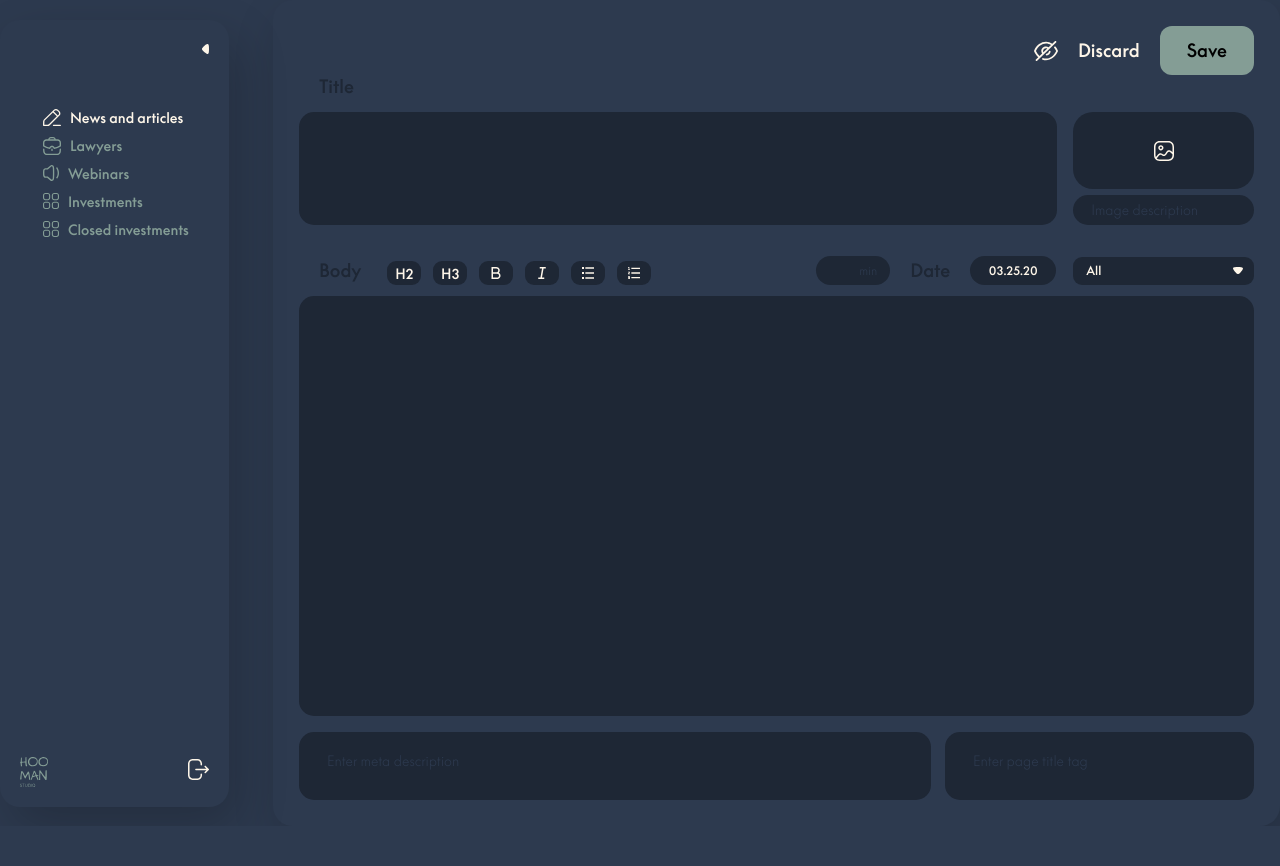
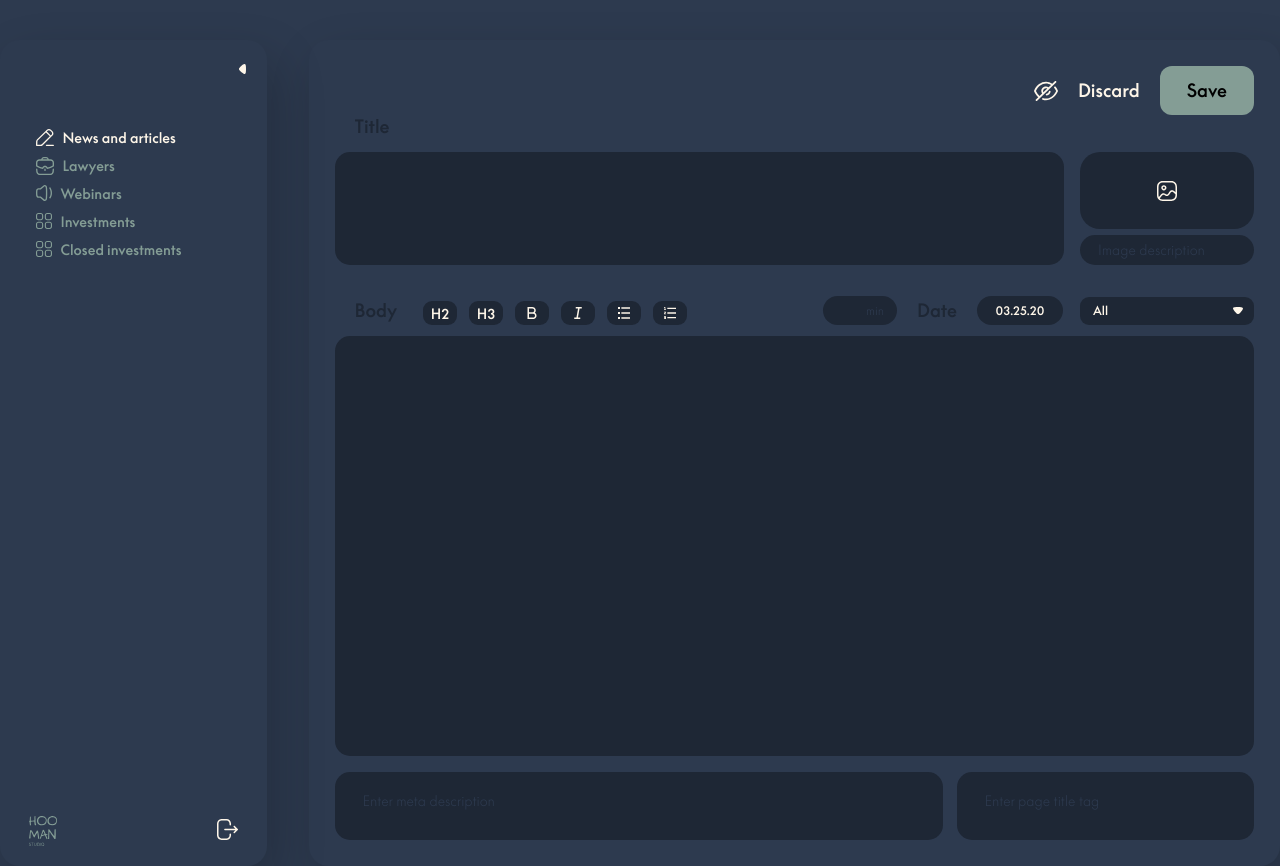
Before and after one commit to katieseo/custom-post, a Next.js app: page / in a window 1280 px wide. Before the commit the page ends 826 px from the top, so only its background shows below. Built offline with nearby package versions, Linux system fonts and the light colour scheme.

Commit message:
made it min responsive, adjusted minor styles

```diff
--- a/components/Nav.tsx
+++ b/components/Nav.tsx
@@ -58,7 +58,7 @@ const Nav = () => {
       <div className="nav-footer">
         <IconHoomanStudio />
         <Link href="/">
-          <a>
+          <a className="nav-footer-logout">
             <IconLogout />
           </a>
         </Link>
--- a/styles/_Layout.scss
+++ b/styles/_Layout.scss
@@ -1,8 +1,10 @@
+#__next {
+  min-height: 100%;
+}
+
 .container {
-  align-items: center;
   display: flex;
-  justify-content: center;
-  height: 100%;
-  margin: auto;
+  min-height: 787px;
+  margin: 40px auto;
   max-width: 1356px;
 }
--- a/styles/_Nav.scss
+++ b/styles/_Nav.scss
@@ -2,28 +2,41 @@ nav {
   box-shadow: 10px 20px 50px rgba(0, 0, 0, 0.2);
   border-radius: 20px;
   display: flex;
-  font-size: 14px;
+  font-size: 0.875rem;
   flex-direction: column;
   min-height: 787px;
-  padding: 20px;
+  min-width: 140px;
+  padding: 20px 2.29%;
   position: relative;
   transition: all 0.5s ease;
-  width: 283px;
+  width: 20.87%;
+
+  /* Mini Nav style is on the bottom */
 
   .nav-toggle {
     margin-bottom: 46px;
-    right: 20px;
     text-align: right;
+    transition: all 0.5s ease;
+
+    @media (min-width: 1024px) {
+      margin-right: -8px;
+    }
 
     span {
       cursor: pointer;
       display: inline-block;
     }
+
+    svg:hover {
+      fill: var(--color-text-hover);
+    }
   }
+
+  /* nav list ----------*/
 
   ul {
     list-style: none;
-    padding-left: 18px;
+    padding-left: 0.6%;
   }
 
   li {
@@ -49,8 +62,11 @@ nav {
     svg {
       display: inline-block;
       fill: var(--color-text-inactive);
-      margin-right: 9px;
       vertical-align: top;
+    }
+
+    .nav-title {
+      margin-left: 9px;
     }
   }
 
@@ -64,6 +80,8 @@ nav {
     }
   }
 
+  /* logo, logout ----------*/
+
   .nav-footer {
     align-items: center;
     display: flex;
@@ -72,10 +90,17 @@ nav {
   }
 }
 
+/* Mini Nav
+----------------------------------------*/
+
 nav.mini {
-  width: 72px;
+  padding: 20px;
+  min-width: 70px;
+  width: 70px;
 
   .nav-toggle {
+    margin-right: 0;
+
     svg {
       transform: rotate(180deg);
     }
@@ -97,7 +122,7 @@ nav.mini {
         border-radius: 4px;
         display: block;
         position: absolute;
-        left: 30px;
+        left: 20px;
         padding: 2px;
         text-align: center;
         top: 2px;
@@ -108,6 +133,9 @@ nav.mini {
 
   .nav-footer {
     flex-direction: column-reverse;
-    gap: 20px;
+
+    .nav-footer-logout {
+      margin-bottom: 25px;
+    }
   }
 }
--- a/styles/_Post.scss
+++ b/styles/_Post.scss
@@ -1,12 +1,16 @@
 .post {
   border-radius: 20px;
   box-shadow: 10px 20px 50px rgba(0, 0, 0, 0.2);
-  margin-left: 44px;
+  flex: auto;
+  margin-left: 3.24%;
   min-height: 787px;
+  min-width: 430px;
   padding: 26px;
   transition: all 0.5s ease;
-  width: 100%;
 }
+
+/* Discard, Save
+----------------------------------------*/
 
 .post-actions {
   align-items: center;
@@ -15,6 +19,9 @@
   justify-content: flex-end;
   text-align: right;
 }
+
+/* Title, Image Upload
+----------------------------------------*/
 
 .post-header {
   label {
@@ -32,7 +39,7 @@
 
   .title-textarea {
     textarea {
-      font-size: 20px;
+      font-size: 1.25rem;
       height: 100%;
       width: 100%;
     }
@@ -68,13 +75,17 @@
     }
 
     .image-description {
-      font-size: 14px;
+      font-size: 0.875rem;
       margin-top: 6px;
       padding: 6px 18px;
       width: 100%;
     }
   }
 }
+
+/* Reading time, Date, Category
+    & Body
+----------------------------------------*/
 
 .post-body {
   margin-bottom: 16px;
@@ -84,13 +95,16 @@
     align-items: center;
     display: flex;
     justify-content: flex-end;
-    position: absolute;
     right: 0;
     top: 0;
     width: 100%;
 
+    @media (min-width: 1200px) {
+      position: absolute;
+    }
+
     input {
-      font-size: 12px;
+      font-size: 0.75rem;
       padding: 7px 13px;
 
       &.date {
@@ -114,7 +128,7 @@
     border: 0;
     border-radius: 9px;
     color: var(--color-text);
-    font-size: 12px;
+    font-size: 0.75rem;
     margin-left: 17px;
     padding: 7px 13px;
     width: 18.93%;
@@ -126,21 +140,26 @@
   }
 }
 
+/* Meta description, Page title tag
+----------------------------------------*/
+
 .post-footer {
   display: flex;
   height: 68px;
   column-gap: 1.43%;
 
   .post-meta-description {
+    font-family: "SupremeLLWeb-Light", sans-serif;
     width: 66.22%;
   }
 
   .post-page-title {
+    font-family: "SupremeLLWeb-Light", sans-serif;
     width: 32.34%;
   }
 
   textarea {
-    font-size: 14px;
+    font-size: 0.875rem;
     padding: 20px 28px;
   }
 }
--- a/styles/_Tiptap.scss
+++ b/styles/_Tiptap.scss
@@ -1,3 +1,5 @@
+/* Editor buttons styles ----------*/
+
 .editor-buttons {
   display: inline;
 
@@ -6,7 +8,7 @@
     border: 0;
     border-radius: 9px;
     color: var(--color-text);
-    font-size: 14px;
+    font-size: 0.875rem;
     height: 24px;
     line-height: 1;
     margin: 6px;
@@ -17,10 +19,12 @@
   }
 }
 
-/* Basic editor styles */
+/* Basic editor styles ----------*/
+
 .ProseMirror {
   background: var(--color-form-bg);
   border-radius: 15px;
+  font-family: "SupremeLLWeb-Light", sans-serif;
   height: 420px;
   min-height: 420px;
   overflow: auto;
--- a/styles/base/_mixin.scss
+++ /dev/null
@@ -1,16 +0,0 @@
-$breakpoints: (
-  small: 30rem,
-  //480px
-  medium: 48rem,
-  //768px
-  large: 64rem,
-  //1024px
-);
-
-@mixin media($key) {
-  $width: map-get($breakpoints, $key);
-
-  @media (min-width: $key) {
-    @content;
-  }
-}
--- a/styles/globals.scss
+++ b/styles/globals.scss
@@ -1,5 +1,4 @@
 @import "./base/fonts";
-@import "./base/mixin";
 @import "./base/variables";
 @import "./base/reset";
 
@@ -8,12 +7,16 @@
 @import "./Post";
 @import "./Tiptap";
 
+/* body ----------*/
+
 body {
   background: var(--color-bg);
   color: var(--color-text);
   font-family: "SupremeLLWeb-Medium", sans-serif;
   font-size: 16px;
 }
+
+/* a & svg link style ----------*/
 
 a {
   color: var(--color-text);
@@ -32,10 +35,12 @@ svg {
   fill: var(--color-text);
 }
 
+/* Button ----------*/
+
 button {
   &.button-primary {
     border: 0;
-    font-size: 18px;
+    font-size: 1.125rem;
     background: var(--color-btn-bg);
     border-radius: 12px;
     cursor: pointer;
@@ -51,9 +56,11 @@ button {
   }
 }
 
+/* Forms ----------*/
+
 label {
   color: var(--color-text-label);
-  font-size: 18px;
+  font-size: 1.125rem;
 }
 
 textarea,
```
